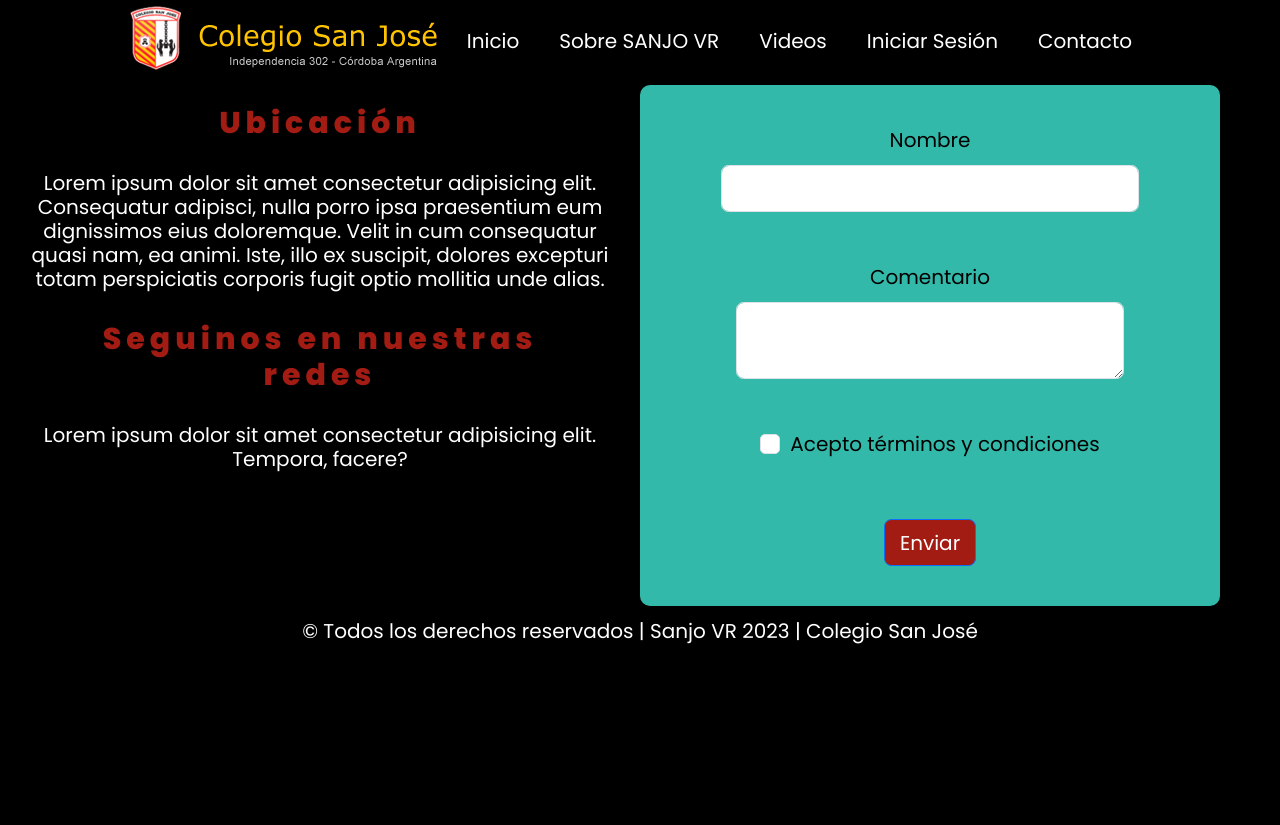
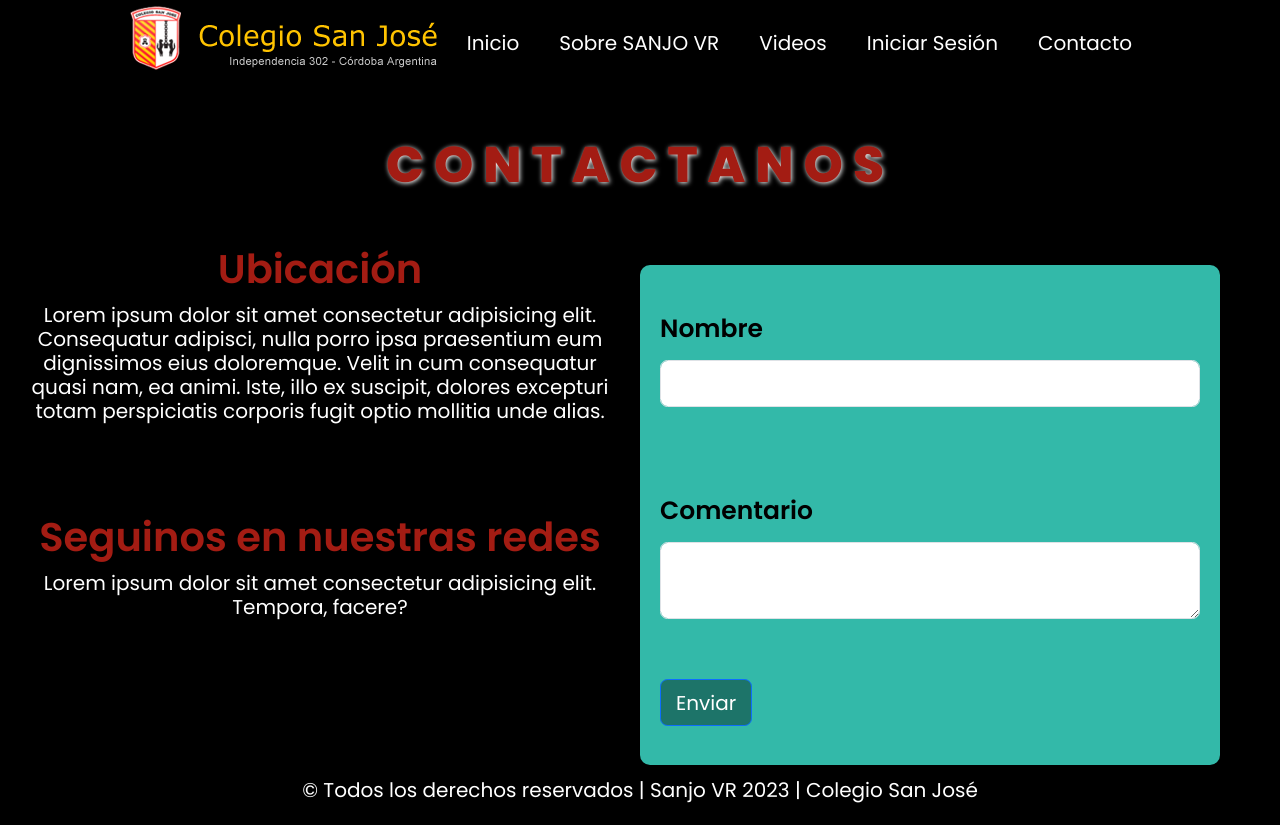
Before and after one commit to candepina/proyectocoderhouse, a website: page paginas/contacto.html in a window 1280 px wide. Before the commit the page ends 800 px from the top, so only its background shows below. Drawn offline with nearby package versions, Linux system fonts and the light colour scheme.

Commit message:
css a scss pasado de contacto.html

```diff
--- a/paginas/contacto.html
+++ b/paginas/contacto.html
@@ -5,7 +5,7 @@
     <meta charset="UTF-8">
     <meta name="viewport" content="width=device-width, initial-scale=1.0">
     <title>Formulario de contacto SANJOVR</title>
-    <link rel="stylesheet" href="../css/estilosoriginal.css">
+    <link rel="stylesheet" href="../css/estilos.css">
     <link rel="shortcut icon" href="../imagenes/icon.png">
     <meta name="renderer" content="webkit">
     <link href="https://cdn.jsdelivr.net/npm/bootstrap@5.3.2/dist/css/bootstrap.min.css" rel="stylesheet"
@@ -62,11 +62,6 @@
                         <label for="textarea" class="form-label">Comentario</label>
                         <textarea class="form-control" id="text" required></textarea>
                     </div>
-
-                    <div class="mb-3 form-check">
-                        <input type="checkbox" class="form-check-input" id="exampleCheck1">
-                        <label class="form-check-label" for="exampleCheck1">Acepto <a class="condiciones" href="https://facebook.com">términos y condiciones</a></label>
-                    </div>
                     <button type="submit" class="btn btn-primary botonEnviar --bs-body-color">Enviar</button>
                 </form>
             </section>
--- a/scss/estilos.scss
+++ b/scss/estilos.scss
@@ -190,7 +190,7 @@ body{
 
     .titulo {
       text-align: center;
-      padding-bottom: 1em;
+      padding-bottom: 0.5em;
       margin: 0 auto;
       background: none;
       color: #a31c13;
@@ -381,9 +381,79 @@ footer {
     }
 
 }
-.maincontacto container-fluid{
 
+.maincontacto {
+    .titulo {
+        text-align: center;
+        padding-top: 1em;
+        padding-bottom: 1em;
+        margin: 0 auto;
+        background: none;
+        color: #a31c13;
+        font-family: 'Poppins', sans-serif;
+        letter-spacing: 10px;
+        font-size: 50px;
+        font-weight: 800;
+        text-shadow: 1px 1px 5px white;
+    }
+
+    .infocontainer {
+        margin: 0 auto;
+
+        .ubicacion,
+        .redes {
+            text-align: center;
+
+            h2 {
+                color: #A31C13;
+                font-weight: 600;
+            }
+
+            h3 {
+                color: white;
+                font-size: 20px;
+                padding-bottom: 4em;
+            }
+        }
+    }
+
+    .formulariocontacto {
+        background-color: #33b9a9 ;
+        margin-top: 1em;
+        height: 500px;
+        max-width: 100%;
+        border-radius: 10px;
+        div{
+            padding: 1em;
+            label {
+                margin-top: 1em;
+                font-family: 'Poppins', sans-serif;
+                font-size: 25px;
+                text-align: center;
+                margin-bottom: 0.5em;
+                color: black;
+                font-weight: 600;
+            }
+
+            textarea {
+                height: 100%;
+            }
+        }
+
+
+        button.botonEnviar {
+            margin: 1em;
+            background-color: #1d7469 !important;
+
+            &:hover {
+                box-shadow: 0px 4px 25px white !important;
+                transition: all 0.5s ease-in-out !important;
+                background-color: #33b9a9 !important;
+            }
+        }
+    }
 }
+
 
 
 
@@ -547,7 +617,7 @@ footer {
 
     /*DISPOSITIVO MOVIL*/
     #surgimiento{
-        padding-top: 1em;
+        padding:1em;
         font-size: 150%;
     }
     #sanjovr_titles_style{
```
Also changed, not shown: css/estilos.css, 1 other file.
